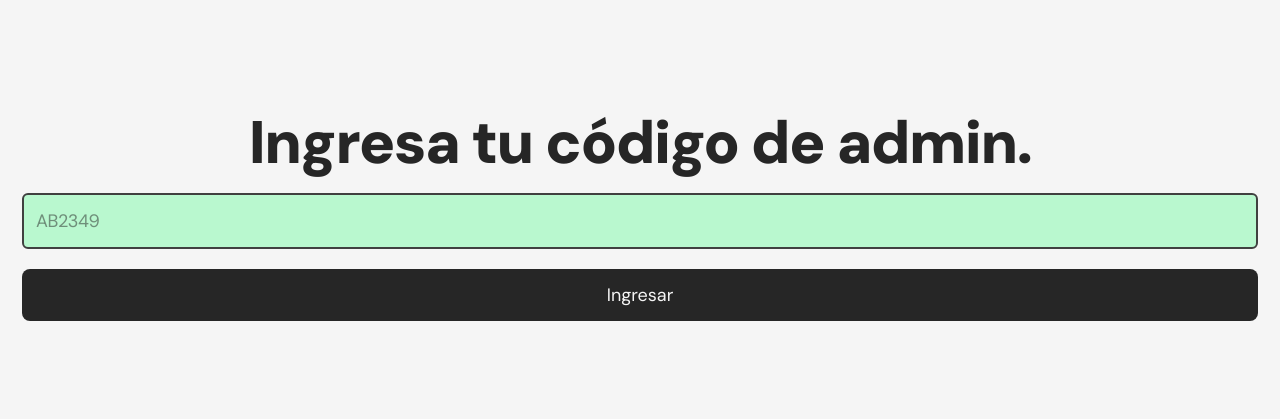
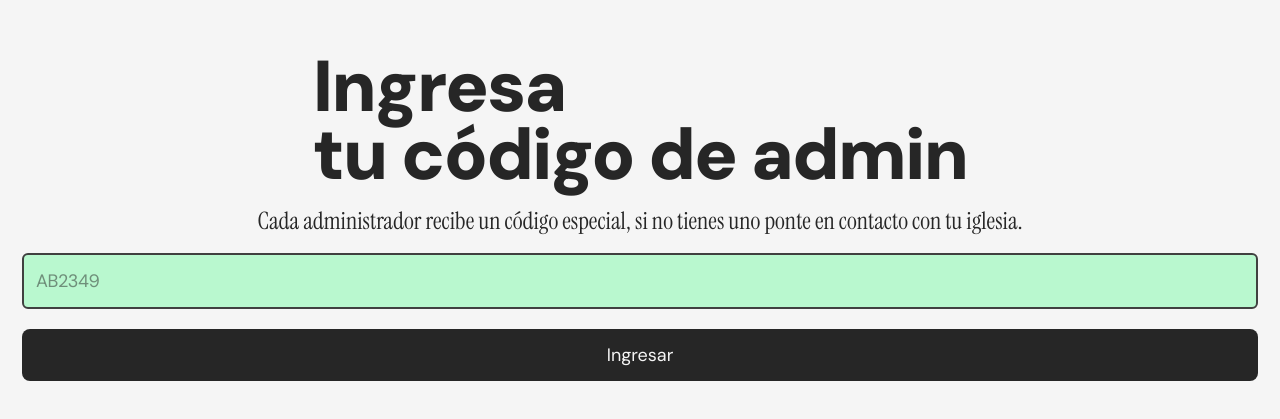
Before and after one commit to pablos-juan/crono, a SvelteKit app: page /admin/login in a window 1280 px wide. Shown: the part 183-602 px from the top of the page. Built offline with nearby package versions, Linux system fonts and the light colour scheme.

Commit message:
feat: message for login page

```diff
--- a/src/routes/admin/login/+page.svelte
+++ b/src/routes/admin/login/+page.svelte
@@ -1,25 +1,34 @@
 <script>
   import { fade } from "svelte/transition";
-  let code = $state('')
-  let error = $state(false)
+  let code = $state("");
+  let error = $state(false);
 
-  async function verify () {
-    const res = await fetch('/api/login', {
-      method: 'POST',
+  async function verify() {
+    const res = await fetch("/api/login", {
+      method: "POST",
       body: JSON.stringify({ code }),
-      headers: { 'Content-Type': 'application/json' }
-    })
+      headers: { "Content-Type": "application/json" },
+    });
 
     if (res.ok) {
-      window.location.href = '/admin'
+      window.location.href = "/admin";
     } else {
-      error = true
+      error = true;
     }
   }
 </script>
 
-<main class="h-dvh flex flex-col justify-center items-center gap-5 p-5.5 bg-neutral-100 text-white">
-  <h1 class="text-6xl text-neutral-800 font-sans font-black tracking-tight">Ingresa tu código de admin<span>.</span></h1>
+<main
+  class="h-dvh flex flex-col justify-center items-center gap-5 p-5.5 bg-neutral-100 text-white"
+>
+  <h1 class="text-7xl text-neutral-800 font-sans font-black tracking-tight leading-17">
+    Ingresa <br>
+    tu código de admin
+  </h1>
+
+  <p class="text-neutral-800 font-serif leading-6 text-2xl">
+    Cada administrador recibe un código especial, si no tienes uno ponte en contacto con tu iglesia.
+  </p>
 
   <input
     type="password"
```
Also changed, not shown: static/dot.svg (added).
